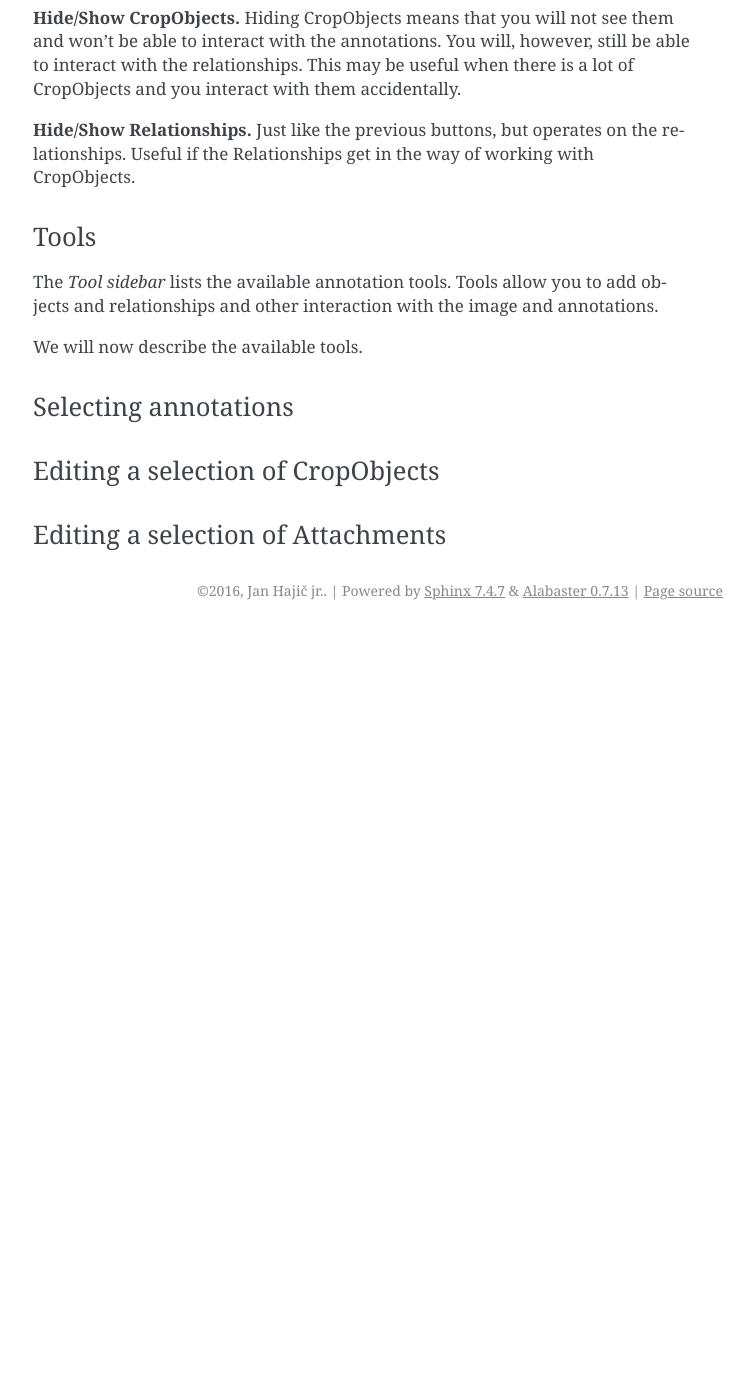
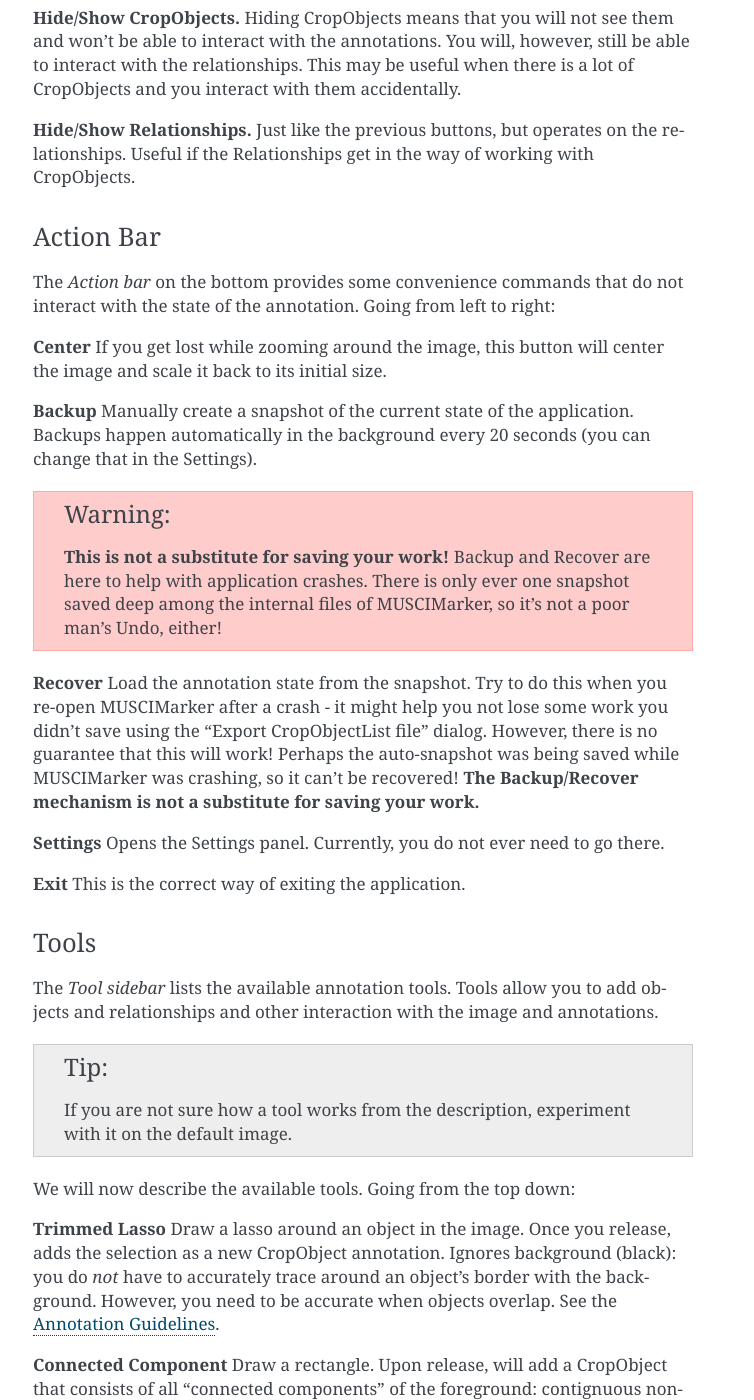
Before and after one commit to hajicj/MUSCIMarker, a Sphinx documentation site: the page built from doc/source/controls.rst, in a window 1280 px wide and 1400 px high, scrolled down 2877 px. Shown: the whole window, without its empty margins (387-1141 px from the left). Built offline with Sphinx 7.4.7, drawn with Linux system fonts in a browser that asks for light colours; formulas are drawn with MathJax 3; before the commit the page ends 3507 px from its top, so only the background shows below that; some of the changed text lies outside the part shown.

Commit message:
Working on #18.

```diff
--- a/doc/source/controls.rst
+++ b/doc/source/controls.rst
@@ -135,6 +135,41 @@ on the relationships. Useful if the Relationships get in the way of working
 with CropObjects.
 
 
+.. _control_action_bar:
+
+Action Bar
+^^^^^^^^^^
+
+The *Action bar* on the bottom provides some convenience commands that do not
+interact with the state of the annotation. Going from left to right:
+
+**Center** If you get lost while zooming around the image, this button
+will center the image and scale it back to its initial size.
+
+**Backup** Manually create a snapshot of the current state of the application.
+Backups happen automatically in the background every 20 seconds (you can change
+that in the Settings).
+
+.. warning::
+
+    **This is not a substitute for saving your work!** Backup and Recover
+    are here to help with application crashes. There is only ever one snapshot
+    saved deep among the internal files of MUSCIMarker, so it's not a poor
+    man's Undo, either!
+
+**Recover** Load the annotation state from the snapshot. Try to do this when
+you re-open MUSCIMarker after a crash - it might help you not lose some work
+you didn't save using the "Export CropObjectList file" dialog. However,
+there is no guarantee that this will work! Perhaps the auto-snapshot was
+being saved while MUSCIMarker was crashing, so it can't be recovered!
+**The Backup/Recover mechanism is not a substitute for saving your work.**
+
+**Settings** Opens the Settings panel. Currently, you do not ever need to go
+there.
+
+**Exit** This is the correct way of exiting the application.
+
+
 .. _control_tools:
 
 Tools
@@ -144,25 +179,64 @@ The *Tool sidebar* lists the available annotation tools. Tools allow you
 to add objects and relationships and other interaction with the image
 and annotations.
 
-We will now describe the available tools.
+.. tip::
 
+    If you are not sure how a tool works from the description,
+    experiment with it on the default image.
+
+We will now describe the available tools. Going from the top down:
+
+**Trimmed Lasso** Draw a lasso around an object in the image. Once you release,
+adds the selection as a new CropObject annotation. Ignores background (black):
+you do *not* have to accurately trace around an object's border with
+the background. However, you need to be accurate when objects overlap.
+See the :ref:`guidelines`.
+
+**Connected Component** Draw a rectangle. Upon release, will add a CropObject
+that consists of all "connected components" of the foreground: contignuous
+non-black segments. This allows quickly adding CropObjects when the visual
+object that you want to mark does not overlap any other visual objects
+in the image. If it does overlap, however, you will need to use the Trimmed
+Lasso tool, because the object needs to be accurately marked in the overlapping
+part.
+
+.. note::
+
+    When you first use this tool after loading an image, it will take
+    a while to pre-compute where the connected components are. Subsequent
+    uses, however, will be quick.
+
+**Object Selection** Draw a rectangle and select all CropObjects that overlap
+this rectangle. Handy for parsing: quickly select groups of CropObjects
+over which you want MUSCIMarker to create relationships.
+
+**Relationship Selection** Draw a rectangle, find all CropObjects that overlap
+this rectangle (like the Object Selection tool), and select their *Relationships*.
+This is useful for mass-editing Relationships.
+
+.. note::
+
+    It's not quite perfect: this way, it only allows you to select either
+    *all* the relationships of an object, or *none* of them.
 
 
 
 .. _controls_selection:
 
 Selecting annotations
-^^^^^^^^^^^^^^^^^^^^^
+---------------------
+
 
 
 .. _controls_selection_shortcuts_cropobjects:
 
 Editing a selection of CropObjects
-^^^^^^^^^^^^^^^^^^^^^^^^^^^^^^^^^^
+----------------------------------
+
 
 
 
 .. _controls_selection_shortcuts_graph:
 
 Editing a selection of Attachments
-^^^^^^^^^^^^^^^^^^^^^^^^^^^^^^^^^^
+----------------------------------
```
Also changed, not shown: 1 other file.
